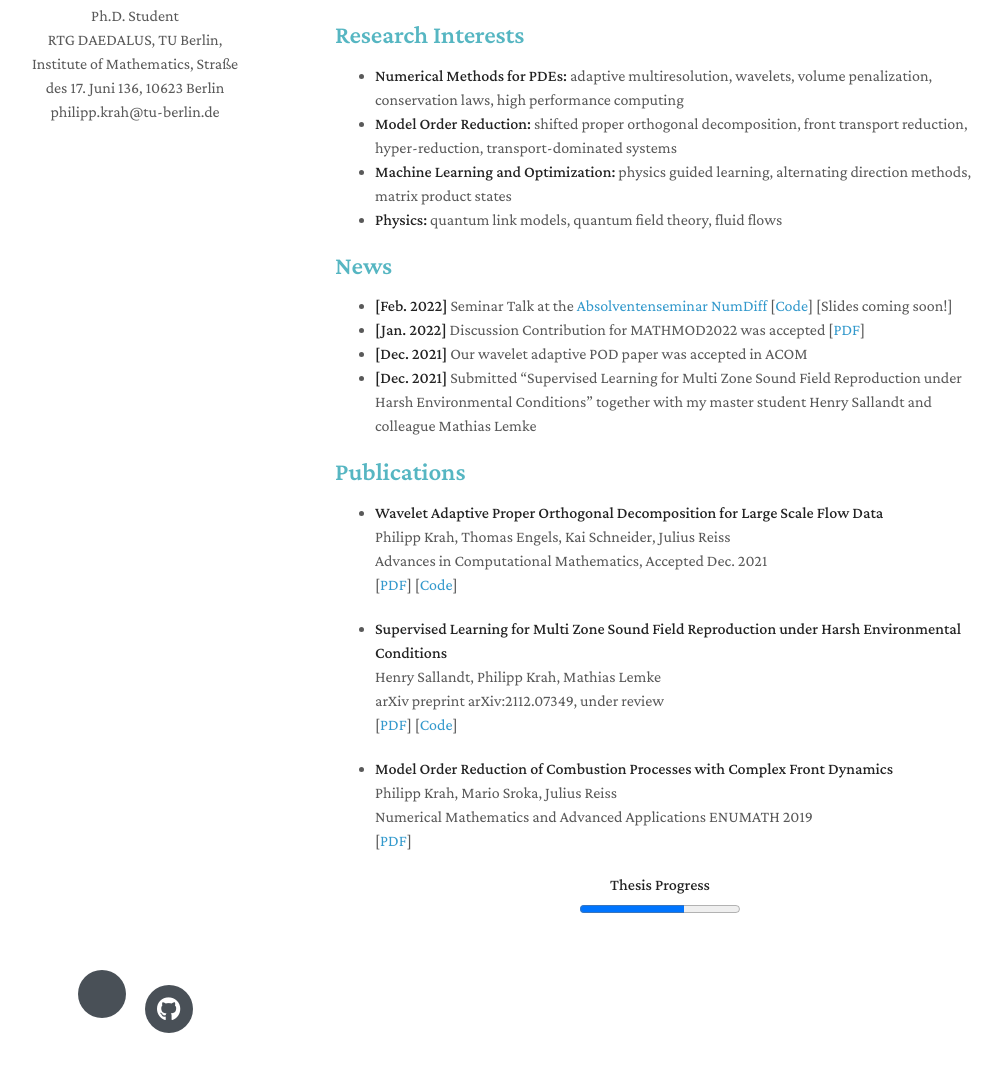
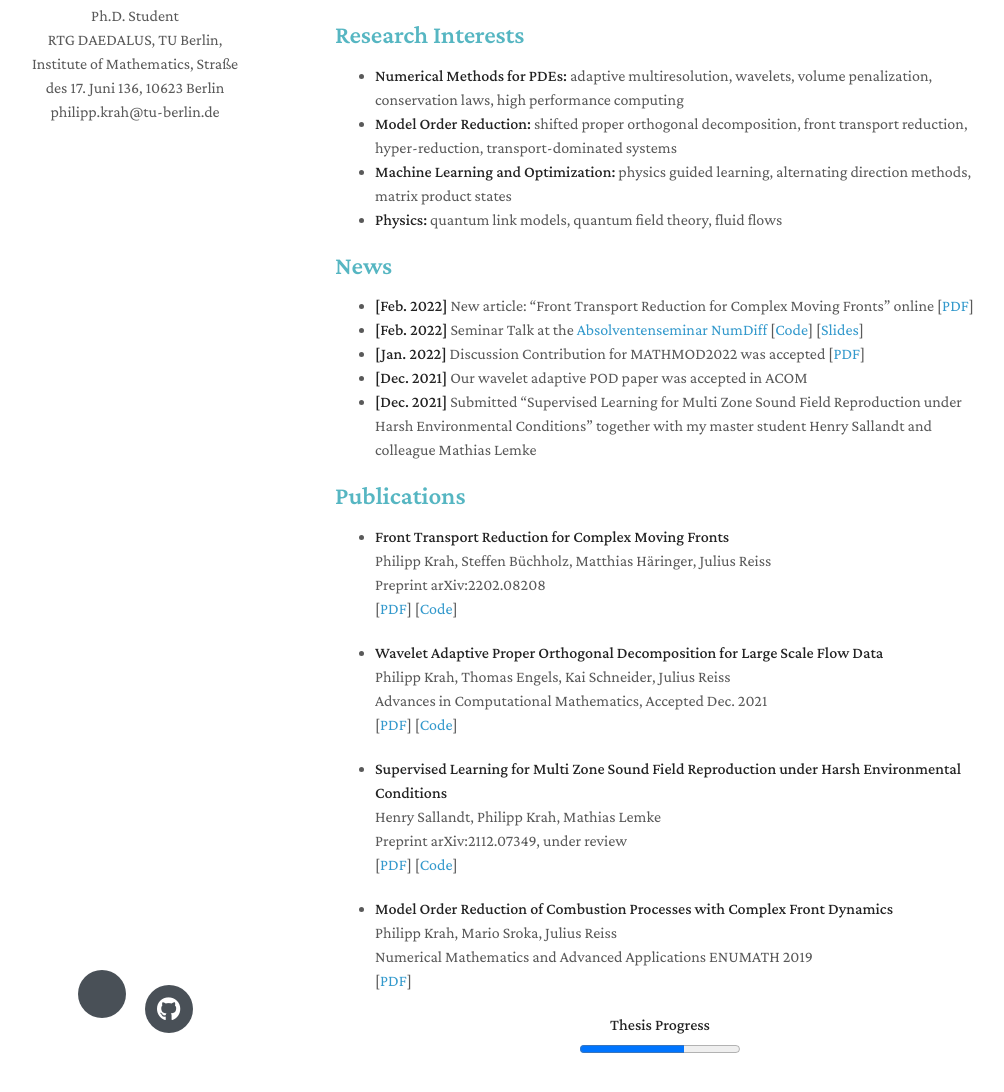
Before and after one commit to Philipp137/Philipp137.github.io, a Jekyll site: the page built from index.markdown, in a window 1280 px wide and 1375 px high. Shown: the part 240-1332 px from the top of the window, without its empty margins (135-1139 px from the left). Built offline with Jekyll 4.4.1, drawn with Linux system fonts in a browser that asks for light colours; nearby versions of some CDN libraries; a style sheet for code colours, icons or effects is not loaded.

Commit message:
new article FTR

```diff
--- a/index.markdown
+++ b/index.markdown
@@ -18,13 +18,22 @@ Physics-love, Algorithms-fun, [Rhythm-freedom](https://soundcloud.com/massesandb
 
 ## News
 
+- **[Feb. 2022]** New article: "Front Transport Reduction for Complex Moving Fronts" online [[PDF](https://arxiv.org/abs/2202.08208)]
 - **[Feb. 2022]** Seminar Talk at the [Absolventenseminar NumDiff](https://www.math.tu-berlin.de/fachgebiete_ag_modnumdiff/fg_numerische_mathematik/v_menue/vortraege/absolventen_seminar/absolventinnen_seminar_ss_21/)  [[Code](https://github.com/Philipp137/FrontTransportReduction)]
-                  [Slides coming soon!]
+                  [[Slides](https://Philipp137.github.io/assets/slides/20220203_AbsolventenseminarWS21_22.pdf)]
 - **[Jan. 2022]** Discussion Contribution for MATHMOD2022 was accepted [[PDF](https://hal.archives-ouvertes.fr/hal-03396325/document)]
 - **[Dec. 2021]** Our wavelet adaptive POD paper was accepted in ACOM
 - **[Dec. 2021]** Submitted "Supervised Learning for Multi Zone Sound Field Reproduction under Harsh Environmental Conditions" together with my master student Henry Sallandt and colleague Mathias Lemke
 
 ## Publications
+
+- **Front Transport Reduction for Complex Moving Fronts**
+  <br>
+  Philipp Krah, Steffen Büchholz, Matthias Häringer, Julius Reiss
+  <br>
+  Preprint arXiv:2202.08208
+  <br>
+  [[PDF](https://arxiv.org/abs/2202.08208)] [[Code](https://github.com/Philipp137/FrontTransportReduction)]
 
 - **Wavelet Adaptive Proper Orthogonal Decomposition for Large Scale Flow Data**
   <br>
```
Also changed, not shown: other parts of index.markdown (+1 -1 lines), 1 other file.
